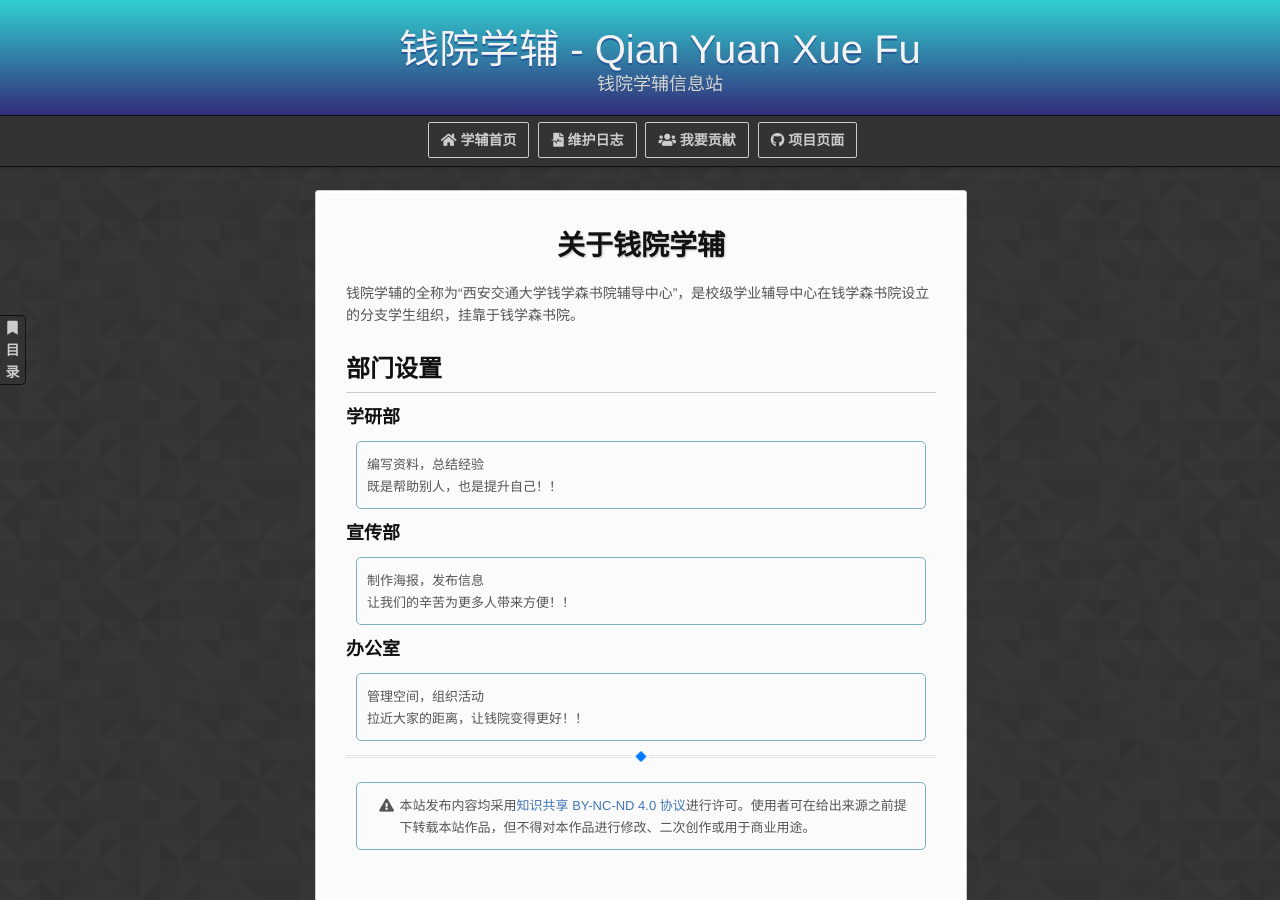
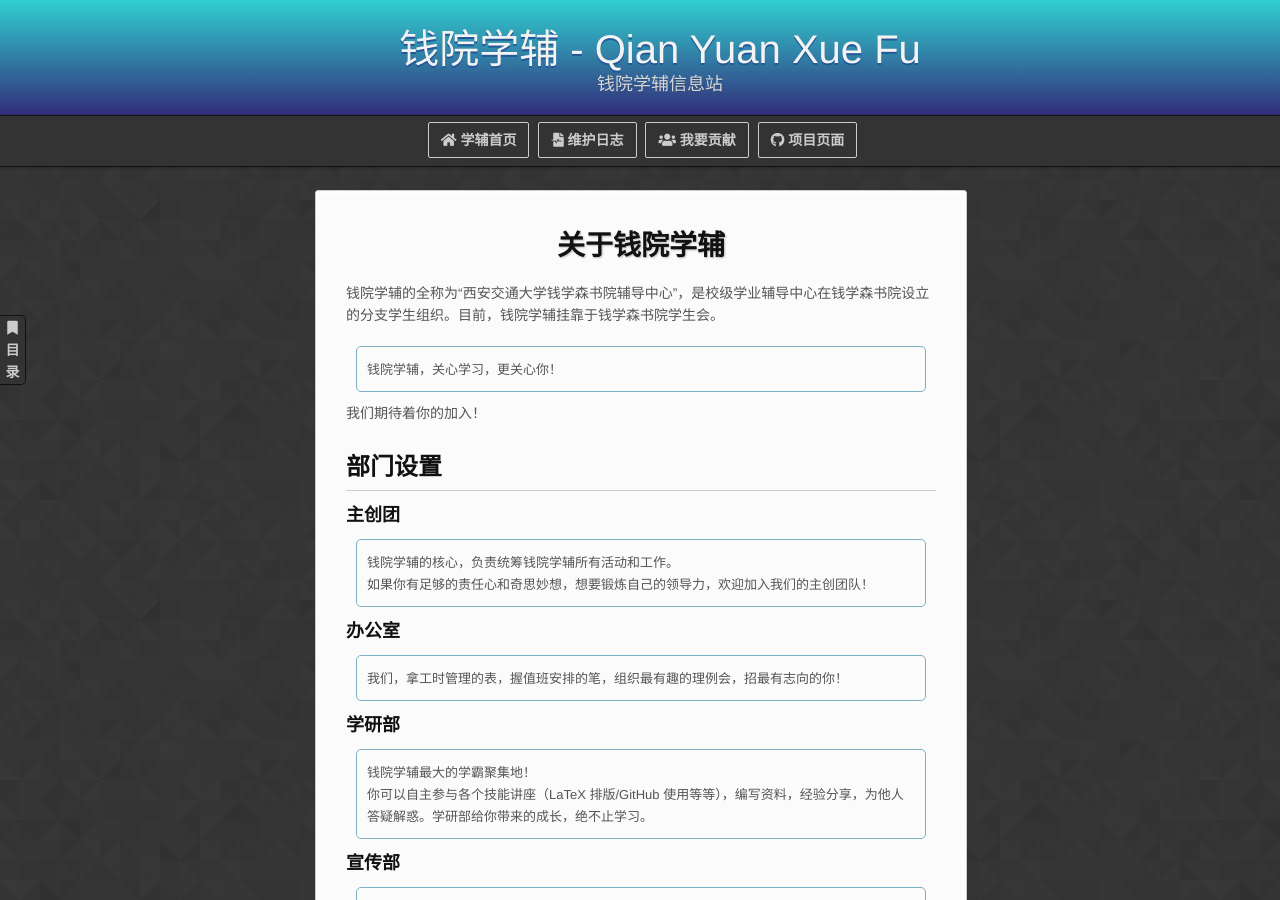
Before and after one commit to qyxf/qyxf.github.io, a Jekyll site: the page built from about.md, in a window 1280 px wide and 900 px high. Built offline with Jekyll 4.4.1, drawn with Linux system fonts in a browser that asks for light colours; nearby versions of some CDN libraries; some web fonts are replaced; our own code applies the rules of GitHub Pages for plain Markdown files; comment, search, counter and statistics services are not loaded; some of the changed text lies outside the part shown.

Commit message:
Update about page

```diff
--- a/about.md
+++ b/about.md
@@ -1,24 +1,38 @@
 # 关于钱院学辅
 
-钱院学辅的全称为“西安交通大学钱学森书院辅导中心”，是校级学业辅导中心在钱学森书院设立的分支学生组织，挂靠于钱学森书院。
+钱院学辅的全称为“西安交通大学钱学森书院辅导中心”，是校级学业辅导中心在钱学森书院设立的分支学生组织。目前，钱院学辅挂靠于钱学森书院学生会。
+
+> 钱院学辅，关心学习，更关心你！
+
+我们期待着你的加入！
 
 ## 部门设置
 
+### 主创团
+> 钱院学辅的核心，负责统筹钱院学辅所有活动和工作。
+>
+> 如果你有足够的责任心和奇思妙想，想要锻炼自己的领导力，欢迎加入我们的主创团队！
+
+### 办公室
+
+> 我们，拿工时管理的表，握值班安排的笔，组织最有趣的理例会，招最有志向的你！
+
+
 ### 学研部
 
-> 编写资料，总结经验
+> 钱院学辅最大的学霸聚集地！
 >
-> 既是帮助别人，也是提升自己！！
-
+> 你可以自主参与各个技能讲座（LaTeX 排版/GitHub 使用等等），编写资料，经验分享，为他人答疑解惑。学研部给你带来的成长，绝不止学习。
 
 ### 宣传部
 
-> 制作海报，发布信息
+> 钱院学辅的门面组织！
 >
-> 让我们的辛苦为更多人带来方便！！
+> 想要学会如何运作公众号？想要 Photoshop 技能有施展之地？想要学会制作和编写推送？这些大学新技能等你来学！
 
-### 办公室
-
-> 管理空间，组织活动
->
-> 拉近大家的距离，让钱院变得更好！！
+## 联系方式
+- [招新报名表地址（问卷星）](https://www.wjx.cn/xz/43383409.aspx)
+- 钱院学辅交流分享 QQ 群：852768981
+- 学辅邮箱：qianxiaofu.mail@qq.com
+- 钱小辅的 QQ：206713407
+- 钱院学辅（qyxf）在 GitHub 上的[主页](https://github.com/qyxf/)
```
